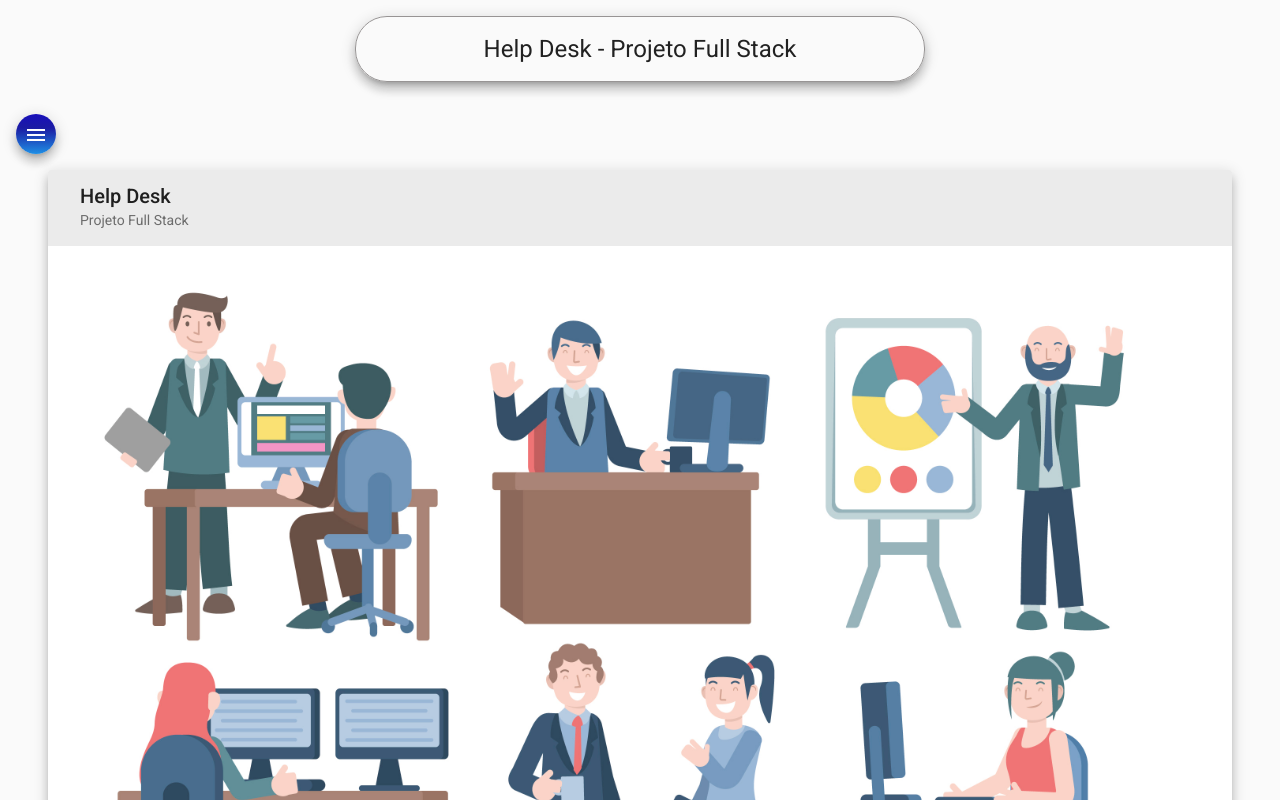
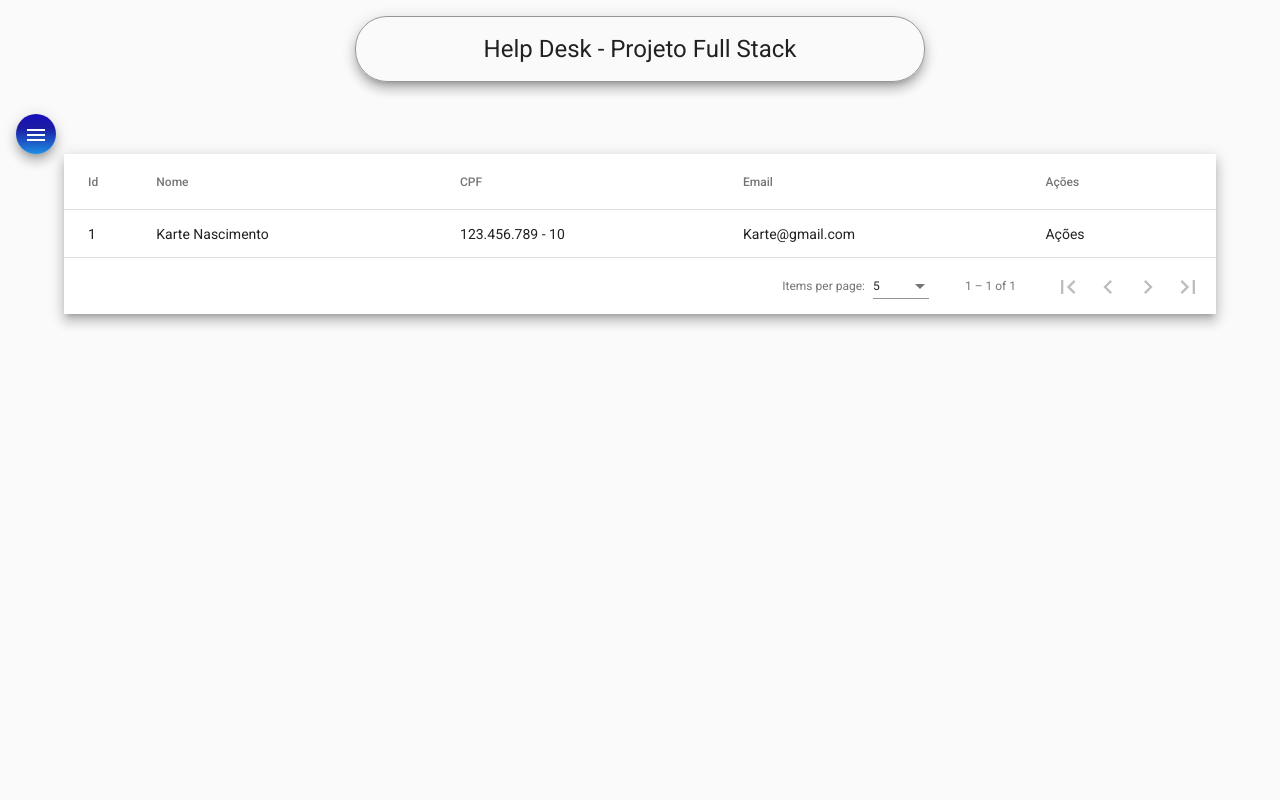
Before and after one commit to 77KarteNascimento/helpdesk-frontend, an Angular app: page /tecnicos in a window 1280 px wide. Before the commit this address led to /home. Built offline with nearby package versions, Linux system fonts and the light colour scheme.

Commit message:
Configurando a tabela de tecnico e exbibindo os dados

```diff
--- a/src/app/components/nav/nav.component.ts
+++ b/src/app/components/nav/nav.component.ts
@@ -11,7 +11,7 @@ export class NavComponent implements OnInit {
   constructor(private router: Router) { }
 
   ngOnInit(): void {
-    this.router.navigate(['home'])
+    this.router.navigate(['tecnicos'])
   }
 
 }
--- a/src/app/components/tecnico/tecnico-list/tecnico-list.component.css
+++ b/src/app/components/tecnico/tecnico-list/tecnico-list.component.css
@@ -0,0 +1,8 @@
+.container {
+  width: 90%;
+  margin: auto;
+}
+
+table {
+    width: 100%;
+  }
--- a/src/app/components/tecnico/tecnico-list/tecnico-list.component.html
+++ b/src/app/components/tecnico/tecnico-list/tecnico-list.component.html
@@ -1 +1,45 @@
-<p>tecnico-list works!</p>
+<div class="container">
+    <div class="mat-elevation-z8">
+        <table mat-table [dataSource]="dataSource">
+
+          <!-- Position Column -->
+          <ng-container matColumnDef="position">
+            <th mat-header-cell *matHeaderCellDef> Id </th>
+            <td mat-cell *matCellDef="let element"> {{element.id}} </td>
+          </ng-container>
+
+          <!-- Name Column -->
+          <ng-container matColumnDef="name">
+            <th mat-header-cell *matHeaderCellDef> Nome </th>
+            <td mat-cell *matCellDef="let element"> {{element.nome}} </td>
+          </ng-container>
+
+          <!-- Weight Column -->
+          <ng-container matColumnDef="weight">
+            <th mat-header-cell *matHeaderCellDef> CPF </th>
+            <td mat-cell *matCellDef="let element"> {{element.cpf}} </td>
+          </ng-container>
+
+          <!-- Symbol Column -->
+          <ng-container matColumnDef="symbol">
+            <th mat-header-cell *matHeaderCellDef> Email </th>
+            <td mat-cell *matCellDef="let element"> {{element.email}} </td>
+          </ng-container>
+
+           <!-- Symbol Column -->
+           <ng-container matColumnDef="acoes">
+            <th mat-header-cell *matHeaderCellDef> Ações </th>
+            <td mat-cell *matCellDef="let element"> Ações </td>
+          </ng-container>
+
+
+          <tr mat-header-row *matHeaderRowDef="displayedColumns"></tr>
+          <tr mat-row *matRowDef="let row; columns: displayedColumns;"></tr>
+        </table>
+
+        <mat-paginator [pageSizeOptions]="[5, 10, 20]"
+                       showFirstLastButtons
+                       aria-label="Select page of periodic elements">
+        </mat-paginator>
+      </div>
+</div>
--- a/src/app/components/tecnico/tecnico-list/tecnico-list.component.ts
+++ b/src/app/components/tecnico/tecnico-list/tecnico-list.component.ts
@@ -1,4 +1,7 @@
-import { Component, OnInit } from '@angular/core';
+import { Component, OnInit, ViewChild } from '@angular/core';
+import { MatPaginator } from '@angular/material/paginator';
+import { MatTableDataSource } from '@angular/material/table';
+import { Tecnico } from 'src/app/models/tecnico';
 
 @Component({
   selector: 'app-tecnico-list',
@@ -7,9 +10,30 @@ import { Component, OnInit } from '@angular/core';
 })
 export class TecnicoListComponent implements OnInit {
 
+  ELEMENT_DATA: Tecnico[] = [
+    {
+      id: 1,
+      nome: 'Karte Nascimento',
+      cpf: '123.456.789 - 10',
+      email: 'Karte@gmail.com',
+      senha: '123',
+      perfis: ['0'],
+      dataCriacao: '15/06/2023'
+
+    }
+  ]
+
+  displayedColumns: string[] = ['position', 'name', 'weight', 'symbol', 'acoes'];
+  dataSource = new MatTableDataSource<Tecnico>(this.ELEMENT_DATA);
+
   constructor() { }
 
   ngOnInit(): void {
   }
+    @ViewChild(MatPaginator) paginator: MatPaginator;
 
-}
+    ngAfterViewInit() {
+      this.dataSource.paginator = this.paginator;
+    }
+
+  }
--- /dev/null
+++ b/src/app/models/tecnico.ts
@@ -0,0 +1,9 @@
+export interface Tecnico {
+    id?: any;
+    nome: string;
+    cpf: string;
+    email: string;
+    senha: string;
+    perfis: string[];
+    dataCriacao: any;
+}
```
